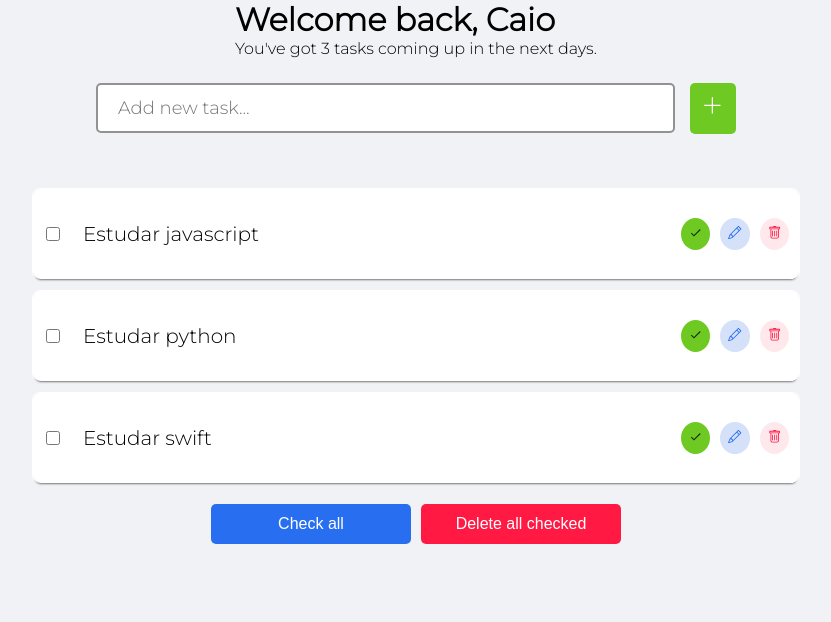
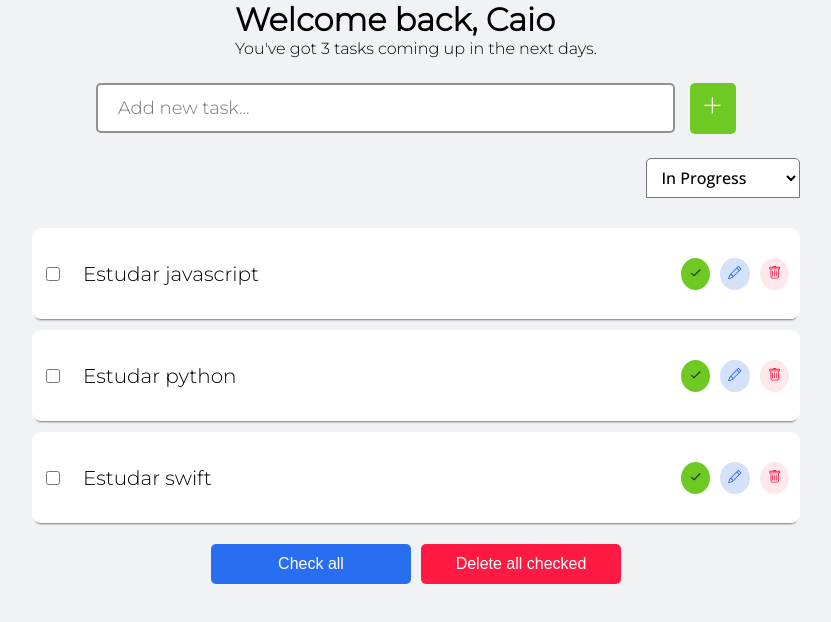
Before and after one commit to devcaiofelipe/todo-list-frontend, a React (Create React App) app: page / in a window 1280 px wide. Shown: the top 622 px of the page, without its empty margins (224-1055 px from the left). Built offline with nearby package versions, Linux system fonts and the light colour scheme.

Commit message:
feat: add select filter

```diff
--- a/src/pages/Home/index.jsx
+++ b/src/pages/Home/index.jsx
@@ -166,6 +166,14 @@ const Home = () => {
         <button className="add-task-button" onClick={handleAddTask}><VscAdd /></button>
       </div>
 
+      <div className="status-container">
+        <select className="status-select">
+          <option className="status-option" value="done">Done</option>
+          <option className="status-option" value="in-progress" selected>In Progress</option>
+        </select>
+      </div>
+
+
       {deleteModal && <DeleteModal
         toggleModal={toggleDeleteModal}
         deleteAction={handleDeleteTask}
--- a/src/pages/Home/styles.css
+++ b/src/pages/Home/styles.css
@@ -40,7 +40,7 @@ body {
   font-size: 18px;
   border-style: solid;
   border-color: rgba(192, 190, 190, 0.904);
-  border-width: 2 px;
+  border-width: 2px;
   text-indent: 20px;
   border-radius: 5px;
   /* box-shadow: 0px 3px 2px -2px rgba(102, 102, 102, 0.904); */
@@ -71,6 +71,7 @@ body {
   color: white;
   font-size: 16px;
 }
+
 .check-all-tasks-button {
   height: 40px;
   width: 200px;
@@ -132,3 +133,25 @@ body {
   gap: 10px;
   margin-top: 20px;
 }
+
+.status-container {
+  display: flex;
+  flex-direction: row;
+  justify-content: flex-end;
+  width: 60%;
+}
+
+.status-select {
+  text-indent: 10px;
+  width: 20%;
+  height: 40px;
+  border-top-left-radius: 5px;
+  border-top-right-radius: 5px;
+  background-color: white;
+  font-family: 'Open Sans', sans-serif;
+  font-size: 16px;
+}
+
+.status-select:focus {
+  outline: none;
+}
```
